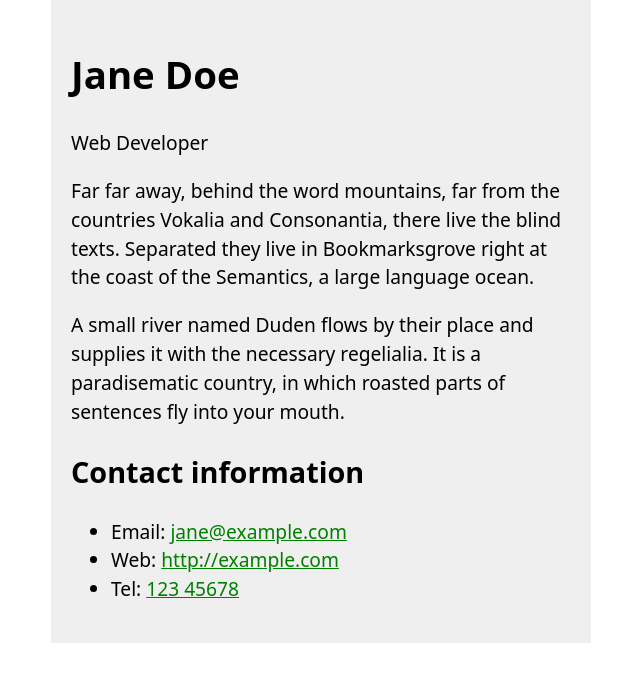
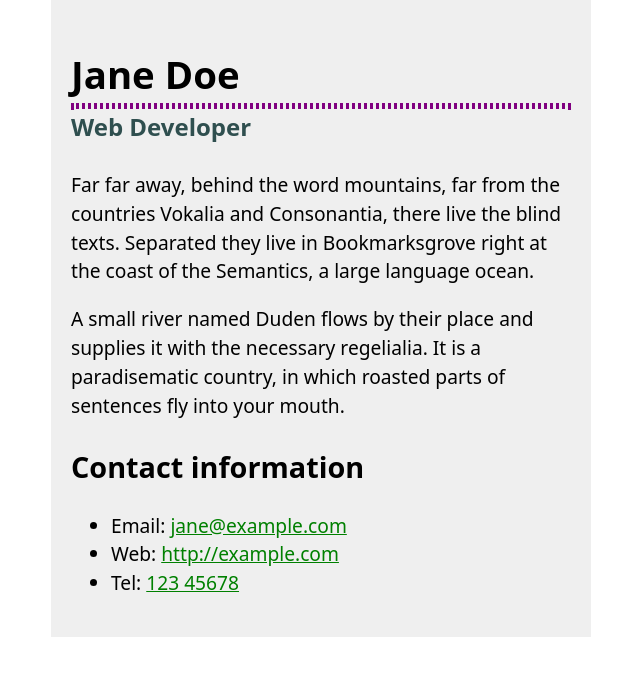
Before and after one commit to Zechariah-Angus/zechariah-angus.github.io, a plain HTML site: page lab3 - Biography/index.html in a window 1280 px wide. Shown: the whole page, without its empty margins (319-959 px from the left). Drawn offline with Linux system fonts and the light colour scheme.

Commit message:
Job title and Page styling
Added a new class job-title to edit the job title. Added classes in to the first header and cleaned up code, added class to second header.

```diff
--- a/lab3 - Biography/index.html
+++ b/lab3 - Biography/index.html
@@ -6,15 +6,22 @@
     Date: 10 October 2025
     Description: This document will style a simple biography page using writiing selectors, colouring backgrounds, and text styling.
     -->
+
     <head>
         <meta charset="utf-8">
         <link rel="stylesheet" href="styles.css" />
         <title>Janes Biography Page</title>
     </head>
 
-    <h1 class="design-jane">Jane Doe</h1>
+    <!-- Body -->
+    <body>
 
+        <h1>Jane Doe
+            <div class="design-jane"></div>
             <div class="job-title">Web Developer</div>
+        </h1>
+
+
         <p>
             Far far away, behind the word mountains, far from the countries Vokalia and
             Consonantia, there live the blind texts. Separated they live in Bookmarksgrove
@@ -27,9 +34,12 @@
             sentences fly into your mouth.
         </p>
 
-    <h2>Contact information</h2>
+        <h2 class="design-contact">Contact information</h2>
+
         <ul>
             <li>Email: <a href="mailto:jane@example.com">jane@example.com</a></li>
             <li>Web: <a href="http://example.com">http://example.com</a></li>
             <li>Tel: <a href="tel:12345678">123 45678</a></li>
         </ul>
+
+    </body>
--- a/lab3 - Biography/styles.css
+++ b/lab3 - Biography/styles.css
@@ -52,6 +52,11 @@ h1 .design-contact{
     font-style: italic;
 }
 
+.job-title{
+    color: darkslategray;
+    font-size: 1.5rem;
+}
+
 /* Styling the links */
 
 
```
Lines whose indentation alone changed are shown as unchanged.
